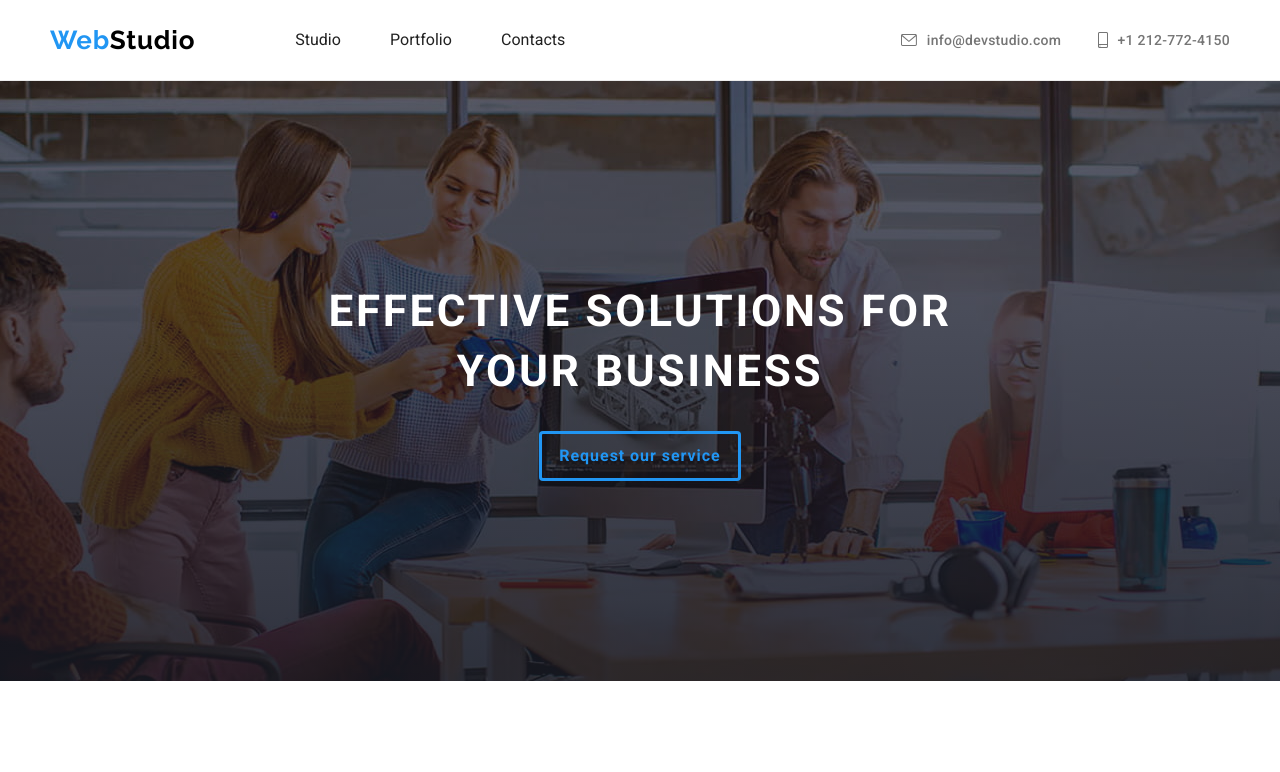
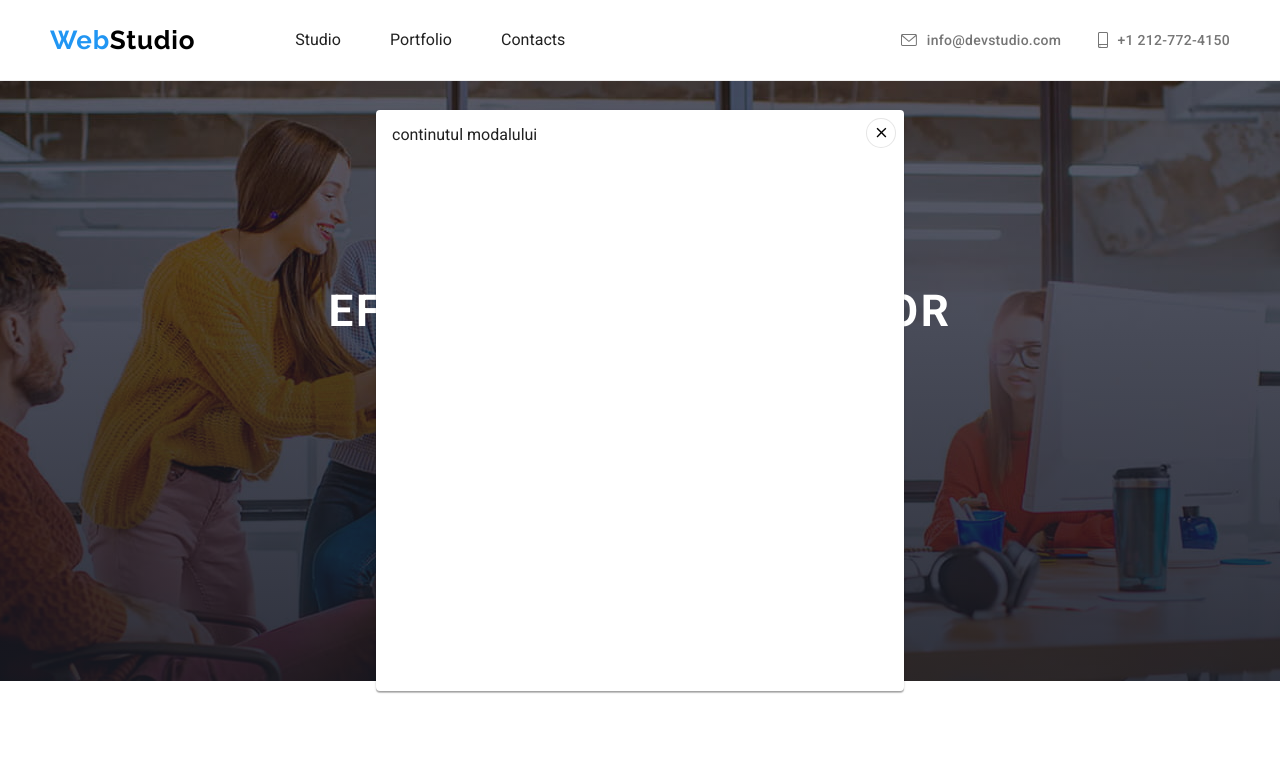
Before and after one commit to Tumoji/goit-markup-hw-05, a plain HTML site: page index.html in a window 1280 px wide. Both pictures are taken after a click on the button "Request our service". Shown: the top 772 px of the page. Drawn offline with Linux system fonts and the light colour scheme.

Commit message:
added modal window

```diff
--- a/css/styles.css
+++ b/css/styles.css
@@ -517,3 +517,48 @@ footer div .contact.mail {
   border: 1px solid var(--link-color-hover);
   color: var(--link-color-hover);
 }
+
+/* modal */
+.modal {
+  position: fixed;
+  top: 0;
+  left: 0;
+  width: 100vw;
+  height: 100vh;
+  display: flex;
+  justify-content: center;
+  align-items: center;
+}
+
+.modal-content {
+  padding: 16px;
+  border-radius: 4px;
+  background: #fff;
+  box-shadow: 0px 2px 1px 0px rgba(0, 0, 0, 0.2),
+    0px 1px 1px 0px rgba(0, 0, 0, 0.14), 0px 1px 3px 0px rgba(0, 0, 0, 0.12);
+  width: 50%;
+  margin: 0 auto;
+  width: 528px;
+  height: 581px;
+  position: relative;
+}
+
+.is-hidden {
+  visibility: hidden;
+}
+
+.close-btn {
+  background: #fff;
+  border: 1px solid rgba(0, 0, 0, 0.10);
+  border-radius: 50%;
+  width: 30px;
+  height: 30px;
+  display: flex;
+  align-items: center;
+  color: #000;
+  cursor: pointer;
+  outline: none;
+  position: absolute;
+  right: 8px;
+  top: 8px;
+}
--- a/index.html
+++ b/index.html
@@ -48,7 +48,9 @@
       <div class="hero-section section">
         <section class="hero-container">
           <h1>EFFECTIVE SOLUTIONS FOR YOUR BUSINESS</h1>
-          <button class="button-cta">Request our service</button>
+          <button data-modal-open class="button-cta">
+            Request our service
+          </button>
         </section>
       </div>
 
@@ -433,5 +435,27 @@
         </div>
       </div>
     </footer>
+
+    <dic class="modal is-hidden" data-modal>
+      <div class="modal-content">
+        <button class="close-btn" data-modal-close>
+          <svg
+            xmlns="http://www.w3.org/2000/svg"
+            width="18"
+            height="18"
+            viewBox="0 0 18 18"
+            fill="none"
+          >
+            <path
+              d="M15 4.10786L13.8921 3L9.5 7.39214L5.10786 3L4 4.10786L8.39214 8.5L4 12.8921L5.10786 14L9.5 9.60786L13.8921 14L15 12.8921L10.6079 8.5L15 4.10786Z"
+              fill="currentcolor"
+            />
+          </svg>
+        </button>
+        continutul modalului
+      </div>
+    </dic>
+
+    <script src="./js/modal.js"></script>
   </body>
 </html>
--- /dev/null
+++ b/js/modal.js
@@ -0,0 +1,14 @@
+(() => {
+    const refs = {
+      openModalBtn: document.querySelector("[data-modal-open]"),
+      closeModalBtn: document.querySelector("[data-modal-close]"),
+      modal: document.querySelector("[data-modal]"),
+    };
+
+    refs.openModalBtn.addEventListener("click", toggleModal);
+    refs.closeModalBtn.addEventListener("click", toggleModal);
+
+    function toggleModal() {
+      refs.modal.classList.toggle("is-hidden");
+    }
+  })();
```
